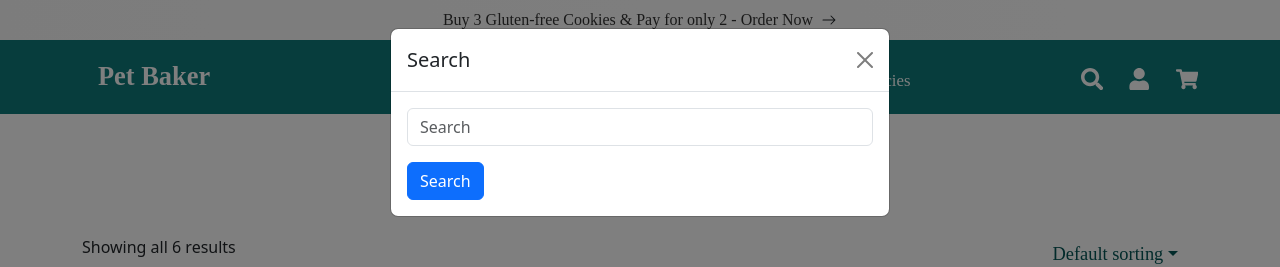
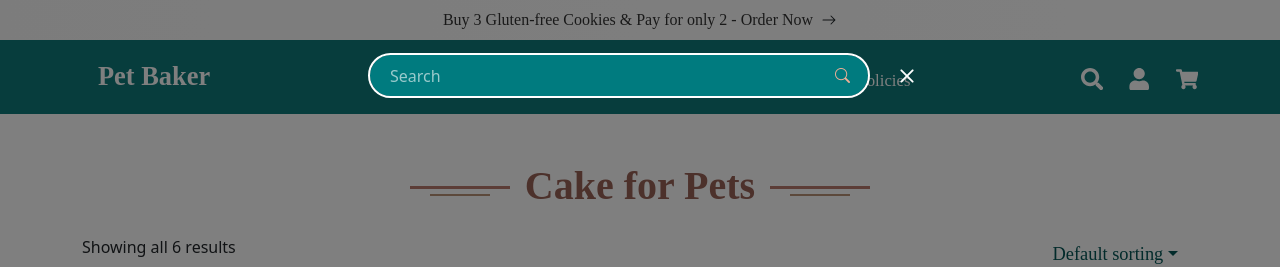
Before and after one commit to Itdevelopment002/PET-BAKERS, a React (Create React App) app: page /collections/cakes in a window 1280 px wide. Both pictures are taken after a click on the button 1092 px from the left and 77 px from the top of the page. Shown: the top 267 px of the page. Built offline with nearby package versions, Linux system fonts and the light colour scheme.

Commit message:
changsAkhilesh20Dec

```diff
--- a/public/index.html
+++ b/public/index.html
@@ -14,6 +14,8 @@
     integrity="sha384-QWTKZyjpPEjISv5WaRU9OFeRpok6YctnYmDr5pNlyT2bRjXh0JMhjY6hW+ALEwIH" crossorigin="anonymous">
   <link href="https://cdnjs.cloudflare.com/ajax/libs/font-awesome/5.15.4/css/all.min.css" rel="stylesheet" />
   <link rel="stylesheet" href="https://cdnjs.cloudflare.com/ajax/libs/font-awesome/6.0.0-beta3/css/all.min.css">
+  <link href="https://cdn.jsdelivr.net/npm/bootstrap-icons/font/bootstrap-icons.css" rel="stylesheet">
+
   <!-- <link
     href="https://cdn.jsdelivr.net/npm/bootstrap@5.3.0-alpha3/dist/css/bootstrap.min.css"
     rel="stylesheet"
--- a/src/components/Header/Header.css
+++ b/src/components/Header/Header.css
@@ -332,6 +332,10 @@
             transform: translateY(0);
         }
     }
+    .modal-dialog {
+        margin-top:17px;
+    }
+
 
 
 
@@ -427,6 +431,10 @@
             transform: translateY(0);
         }
     }
+    .modal-dialog {
+        margin-top:20px;
+    }
+
 
 
 }
@@ -482,6 +490,9 @@
             opacity: 1;
             transform: translateY(0);
         }
+    }
+    .modal-dialog {
+        margin-top:40px;
     }
 
 }
@@ -564,6 +575,10 @@
         }
     }
 
+    .modal-dialog {
+        margin-top:36px;
+    }
+
 }
 
 
--- a/src/components/Header/Header.js
+++ b/src/components/Header/Header.js
@@ -2,6 +2,7 @@ import React, { useState, useEffect } from 'react';
 import 'bootstrap/dist/css/bootstrap.min.css';
 import { FaCaretDown, FaHamburger, FaSearch, FaUser, FaShoppingCart } from 'react-icons/fa';
 import './Header.css';
+import './SearchModal.css';
 
 const Header = () => {
     const [menuOpen, setMenuOpen] = useState(false);
@@ -225,22 +226,52 @@ const Header = () => {
                 </div>
 
                 {/* Modal for Search */}
-                <div className="modal fade" id="searchModal" tabIndex="-1" aria-labelledby="searchModalLabel" aria-hidden="true">
+                <div
+                    className="modal fade"
+                    id="searchModal"
+                    tabIndex="-1"
+                    aria-labelledby="searchModalLabel"
+                    aria-hidden="true"
+                >
                     <div className="modal-dialog">
-                        <div className="modal-content">
-                            <div className="modal-header">
-                                <h5 className="modal-title" id="searchModalLabel">Search</h5>
-                                <button type="button" className="btn-close" data-bs-dismiss="modal" aria-label="Close"></button>
+                        <div className="modal-content modal-css border-0">
+                            <div className="modal-body p-0 mt-4">
+                                <div className="d-flex justify-content-between align-items-center">
+                                    <form
+                                        action="/search"
+                                        method="get"
+                                        role="search"
+                                        className="search-form flex-grow-1"
+                                    >
+                                        <div className="search-bar d-flex align-items-center">
+                                            <input
+                                                className="form-control search-input"
+                                                type="search"
+                                                name="q"
+                                                placeholder="Search"
+                                                aria-label="Search"
+                                            />
+                                            <button type="submit" className="search-btn">
+                                                <i className="bi bi-search"></i>
+                                            </button>
                                         </div>
-                            <div className="modal-body">
-                                <form action="/search" method="get" role="search">
-                                    <input className="form-control" type="search" name="q" placeholder="Search" />
-                                    <button type="submit" className="btn btn-primary mt-3">Search</button>
                                     </form>
+
+                                    <button
+                                        type="button"
+                                        className="close-btn"
+                                        data-bs-dismiss="modal"
+                                        aria-label="Close"
+                                    >
+                                        <i className="bi bi-x"></i>
+                                    </button>
                                 </div>
                             </div>
                         </div>
                     </div>
+                </div>
+
+
             </header>
         </>
     );
--- /dev/null
+++ b/src/components/Header/SearchModal.css
@@ -0,0 +1,84 @@
+/* General styles for the modal */
+.search-input::-webkit-search-cancel-button {
+    display: none;
+}
+
+.modal-css {
+    background-color: transparent;
+    box-shadow: none;
+    border: none;
+  }
+
+  .search-form {
+    display: flex;
+    justify-content: center;
+    position: relative;
+  }
+
+  .search-bar {
+    flex: 1;
+    position: relative;
+    max-width: 650px;
+    padding: 0 1rem;
+  }
+
+  .search-input {
+    width: 100%;
+    height: 45px;
+    border: 2px solid #fff;
+    border-radius: 25px;
+    background-color: #007b7f; /* Teal background */
+    color: white;
+    padding: 0 40px 0 20px;
+    font-size: 16px;
+    outline: none;
+  }
+
+  .search-input::placeholder {
+    color: rgba(255, 255, 255, 0.6);
+  }
+
+  .search-btn {
+    position: absolute;
+    right: 30px;
+    top: 50%;
+    transform: translateY(-50%);
+    border: none;
+    background: none;
+    color: white;
+    font-size: 15px;
+    cursor: pointer;
+  }
+
+  /* Positioning the close button */
+  .close-btn {
+    background: none;
+    border: none;
+    font-size: 30px;
+    color: white;
+    cursor: pointer;
+    z-index: 1050; /* Ensure it stays above other content */
+  }
+
+
+  /* Ensure the layout is responsive */
+  @media (max-width: 768px) {
+    .search-input {
+      height: 45px;
+      font-size: 14px;
+    }
+    .close-btn {
+      font-size: 20px;
+    }
+  }
+
+  @media (min-width: 992px) {
+    .modal-dialog {
+        max-width: 45%;
+    }
+  }
+
+  .search-btn i {
+    color: #efaf96;
+    transition: color 0.3s ease;
+}
```
Lines whose indentation alone changed are shown as unchanged.
